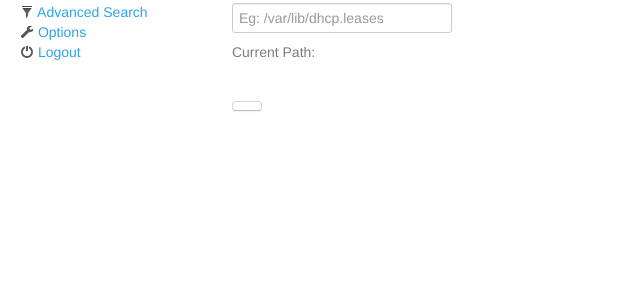
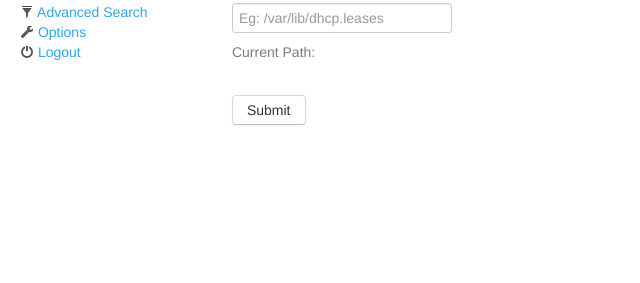
Before and after one commit to COMU/mercekd, a Django app: template mercekdUI/templates/home/options.html in a window 1280 px wide. Shown: the part 135-418 px from the top of the page, without its empty margins (0-640 px from the left). Run offline with Django 3.2, Linux system fonts and the light colour scheme; the template is opened without the code that fills it, so the values that code supplies are empty; some libraries are stand-ins or nearby versions.

Commit message:
Fix for i18n syntax error

```diff
--- a/mercekdUI/templates/home/options.html
+++ b/mercekdUI/templates/home/options.html
@@ -12,7 +12,7 @@
     <span class="help-block"> {% if path_file != "0" %}{% trans "Current Path:" %}<b>{{ path_file|safe }}</b> {% else %} {% trans "Leave empty for default. Default: <b>/var/lib/dhcp.leases</b>" %} {% endif %}</span>
     <label class="checkbox">
     </label>
-    <button type="submit" class="btn">{% trans Submit %}</button>
+    <button type="submit" class="btn">{% trans "Submit" %}</button>
  </fieldset>
 </form>
 
```
